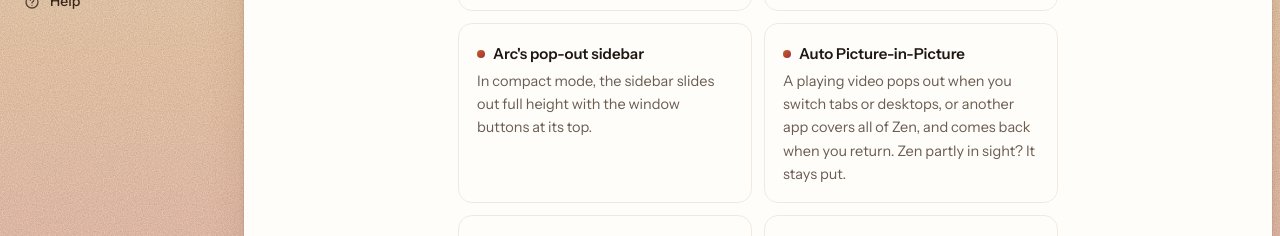
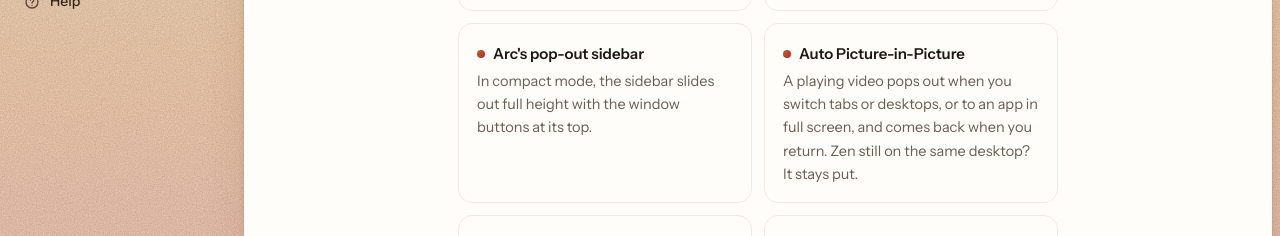
Before and after one commit to shree-venkatesh/Almost-Arc, a plain HTML site: page site/index.html in a window 1280 px wide. Both pictures are taken after a click on the link "Features". Shown: the part 312-548 px from the top of the page. Drawn offline with Linux system fonts and the light colour scheme; no server answers.

Commit message:
Docs: don't promise auto-PiP for a window maximized over Zen on the same desktop (owner: it doesn't open there); the PiP closes when you're back in Zen
Co-Authored-By: Claude Opus 5.5 <noreply@anthropic.com>

```diff
--- a/site/index.html
+++ b/site/index.html
@@ -599,7 +599,7 @@ code { font: 12.5px var(--mono); background: var(--chip); padding: 2px 6px; bord
           <div class="feature"><h3><span class="dot"></span>Centered URL pill</h3><p>Sized to the address, domain bright and path dimmed. Click it for Zen's floating address bar.</p></div>
           <div class="feature"><h3><span class="dot"></span>Toolbar tinted to the page</h3><p>The toolbar takes the color of the top of each page, so it reads as part of the page.</p></div>
           <div class="feature"><h3><span class="dot"></span>Arc's pop-out sidebar</h3><p>In compact mode, the sidebar slides out full height with the window buttons at its top.</p></div>
-          <div class="feature"><h3><span class="dot"></span>Auto Picture-in-Picture</h3><p>A playing video pops out when you switch tabs or desktops, or another app covers all of Zen, and comes back when you return. Zen partly in sight? It stays put.</p></div>
+          <div class="feature"><h3><span class="dot"></span>Auto Picture-in-Picture</h3><p>A playing video pops out when you switch tabs or desktops, or to an app in full screen, and comes back when you return. Zen still on the same desktop? It stays put.</p></div>
           <div class="feature"><h3><span class="dot"></span>Arc-style PiP controls</h3><p>Back to Tab, 15-second skips, a slim progress bar. Swipe the window into a corner.</p></div>
           <div class="feature"><h3><span class="dot"></span>Cmd+Z for tabs</h3><p>Reopens tabs you closed and puts moved or pinned tabs back, with safeguards.</p></div>
           <div class="feature"><h3><span class="dot"></span>Updates itself</h3><p>When a new version is out, Zen shows a bar with an Update button. No Terminal.</p></div>
```
Also changed, not shown: 1 other file.
